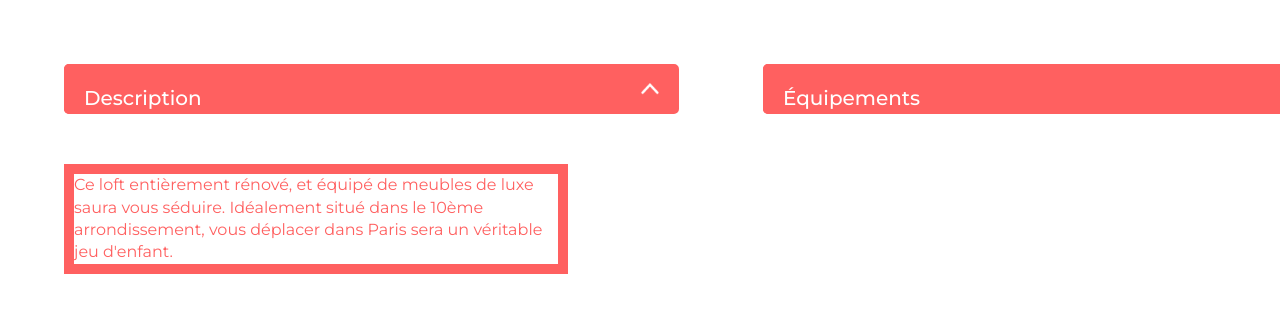
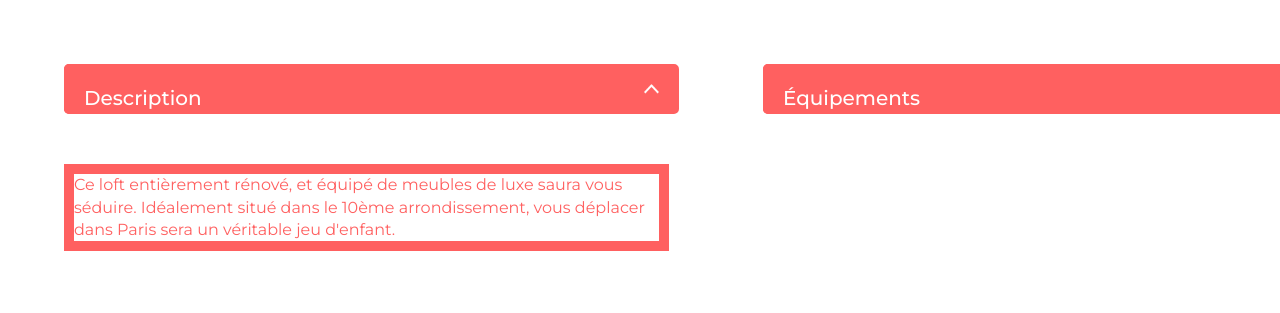
Before and after one commit to NesrineYAH/Kasa-app, a React (Create React App) app: page /#/logement/0979876d in a window 1280 px wide. Both pictures are taken after a click on the element "Description". Shown: the part 789-1102 px from the top of the page. Built offline with nearby package versions, Linux system fonts and the light colour scheme.

Commit message:
Mise en place media queiry

```diff
--- a/src/App.scss
+++ b/src/App.scss
@@ -1,5 +1,4 @@
-@import url("https://fonts.googleapis.com/css2?family=Montserrat:ital,wght@0,100;0,200;0,300;0,400;0,500;0,600;0,700;0,800;0,900;1,100;1,200;1,300;1,400;1,500;1,600;1,700;1,800;1,900&display=swap");
-
+@import './styles/outils/bases.scss';
 @import './styles/outils/setting.scss';
 @import './styles/outils/variable.scss';
 @import './styles/outils/mixins.scss';
@@ -17,23 +16,3 @@
 @import './styles/components/ErrorPage.scss';
 @import './styles/components/Tag.scss';
 @import './styles/components/Carrousel.scss';
-
-
-* {
-
-    font-family: "Montserrat", sans-serif;
-}
-
-body {
-    max-width: $wmax;
-    min-width: $wmin;
-    margin-right: 5%;
-    background-color: $tertiary-color;
-    overflow-x: hidden;
-
-}
-
-.App {
-    margin-left: 4%;
-
-}
--- a/src/components/Banner/Banner.js
+++ b/src/components/Banner/Banner.js
@@ -5,7 +5,6 @@ const Banner = ({ image, texte }) => {
     <div className="Banner__conteneur">
       <h1 className="Banner__h1">Chez vous, partout et ailleurs</h1>
       <img className="Banner__img" src={homeBanner} alt="banner kasa" />
-      {/* <div className="Banner__border"></div> */}
     </div>
   );
 };
--- a/src/components/Collapse/collapse.js
+++ b/src/components/Collapse/collapse.js
@@ -19,8 +19,10 @@ const Collapse = ({ title, content }) => {
           alt="show content"
         />
       </h2>
-
-      <div className="collapseDisply__content">{Open && <p>{content}</p>}</div>
+      {/* Si le collapse est à TRUE alors il affichera la description */}
+      <div className="collapseDisply__content ">
+        {Open && <p className="Open">{content}</p>}
+      </div>
     </div>
   );
 };
--- a/src/pages/logements/FicheLogements.js
+++ b/src/pages/logements/FicheLogements.js
@@ -76,7 +76,7 @@ export default function FicheLogements() {
             </div>
             <div className="description-centent__equipement">
               <Collapse title="Équipements" content={equipements} />
-              {/*<div>{equipements}</div> */}
+              {/* <div>{equipements}</div> */}
             </div>
           </div>
         </div>
--- a/src/styles/components/Collapse.scss
+++ b/src/styles/components/Collapse.scss
@@ -2,38 +2,44 @@
 
     width: 70%;
     height: 100%;
-    // padding: 30px;
+    padding: 30px;
     gap: 40px;
     position: absolute;
     left: 15%;
     top: 70%;
-    background-color: $secondary-color;
+    //background-color: $secondary-color;
     @include small-radius;
     @include flex-center;
     align-items: center;
+
+    //    @media screen and (min-width: $breakpoint-desktop) {
+    // width: 80%;
+    // }
 
 }
 
 .collapseDisply__BigContainer {
 
-    width: 800px;
+    width: 1000px;
     height: 100%;
     display: flex;
     justify-content: center;
     flex-direction: column;
     align-self: center;
-    margin: 50px;
+    //margin: 50px;
 
 
 }
 
 .collapseDisply__container {
     max-width: 100%;
-    width: 800px;
+    width: 1000px;
     height: 50px;
+    //gap: 15px;
     background-color: $primary-color;
     @include small-radius;
-    margin-bottom: 50px;
+    margin-bottom: 60px;
+
 
     .collapseDisply__title {
 
@@ -42,23 +48,33 @@
         background-color: $primary-color;
         @include flex-page-logement;
         color: #fff;
+        cursor: pointer;
         margin-bottom: 50px;
 
+        .arrow {
+
+            width: 15px;
+            // margin-top: 10px;
+            color: $tertiary-color;
+            transition: all 0.2s ease-in-out;
+
+            @media screen and (max-width: 1230px) {
+                width: 12px;
+            }
+        }
+
         .arrow__up {
-            width: 3%;
-            height: 12px;
-            align-self: center;
             transform: rotate(0deg);
         }
 
         .arrow__down {
+            align-self: center;
             transform: rotate(180deg);
         }
 
     }
 
     h2 {
-        height: 25px;
         @include font(20px, 500);
         color: #fff;
         padding: 10px;
@@ -67,43 +83,46 @@
 
     p {
         color: $primary-color;
-        @include flex-end;
-        overflow: hidden;
-        width: 80%;
-        align-items: center;
-
-    }
-
-    i {
-        width: 5%;
-        height: 20px;
-        cursor: pointer;
-        color: $tertiary-color;
-        color: #ff6060;
-        @include flex-end;
 
     }
 
 
 
     &__content {
-        //@include flex-start;
+        //display: flex;
+        // flex-direction: column;
         background-color: $secondary-color;
-        width: 80%;
-        height: 100%;
+
+        width: 95%;
+        height: auto;
         border-radius: 5px;
         color: $primary-color;
+        visibility: visible;
+        opacity: 1;
+        margin-top: -30px;
+        transition: visibility 0.5s ease-in-out,
+            opacity 0.5s ease-in-out,
+            height 0.2s ease-in-out;
+
+        &_content_hidden {
+
+            visibility: hidden;
+            opacity: 0;
+            height: 0;
+        }
 
     }
 
     p {
         @include font(16px, 400);
         color: $primary-color;
-        // margin: 0 auto;
+        margin: 0 auto;
         // padding: 0.8em;
-        display: flex;
-        flex-direction: column;
-        justify-content: flex-start;
+        // display: flex;
+        // flex-direction: column;
+        // justify-content: flex-start;
 
     }
+
+
 }
--- a/src/styles/components/Header.scss
+++ b/src/styles/components/Header.scss
@@ -11,6 +11,11 @@
     top: 0%;
     border: 2px, solid, #ff6060;
 
+    // @media screen and (min-width: $small) {
+    //     margin: 40px 100px 49px 100px;
+    //   }
+
+
     &__fig {
         position: absolute;
         left: -2%;
--- a/src/styles/outils/bases.scss
+++ b/src/styles/outils/bases.scss
@@ -1,3 +1,25 @@
-#root {
+@import url("https://fonts.googleapis.com/css2?family=Montserrat:ital,wght@0,100;0,200;0,300;0,400;0,500;0,600;0,700;0,800;0,900;1,100;1,200;1,300;1,400;1,500;1,600;1,700;1,800;1,900&display=swap");
+@import './setting.scss';
+
+* {
+
+    font-family: "Montserrat", sans-serif;
+}
+
+body {
+    max-width: $max;
+    min-width: $min;
+    margin-right: 5%;
+    background-color: $tertiary-color;
+    overflow-x: hidden;
+
+}
+
+.App {
     margin-left: 4%;
+
+    // @media screen and (min-width: $small) {
+
+    //     margin: 0 100px;
+    // }
 }
--- a/src/styles/outils/variable.scss
+++ b/src/styles/outils/variable.scss
@@ -15,12 +15,13 @@ $about-background-mobile: $background-color url(../../assets/images/banner/backg
 $banner-background: $background-color url(../../assets/images/banner/homeBanner.png);
 
 $breakpoints: (
-    small: 350px,
+    small: 480px,
     medium: 768px,
     large: 992px,
     xlarge: 1200px,
 );
+
 $size: 24px;
-$breakpoint-desktop: 769px;
-$wmin: 1400px;
-$wmax: 1600px;
+$breakpoint-desktop: 992px;
+$min: 1400px;
+$max: 1600px;
```
Also changed, not shown: src/styles/components/banner.scss (+0 -8 lines).
